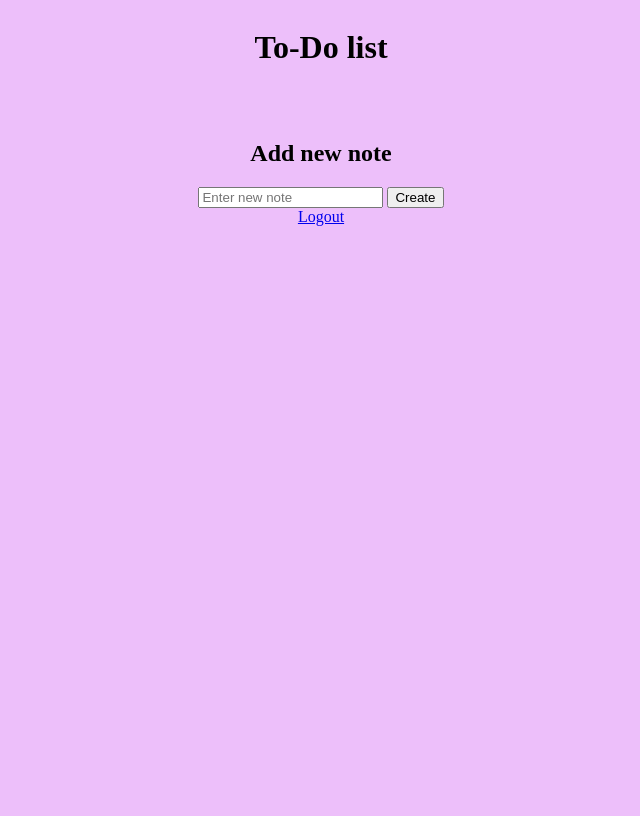
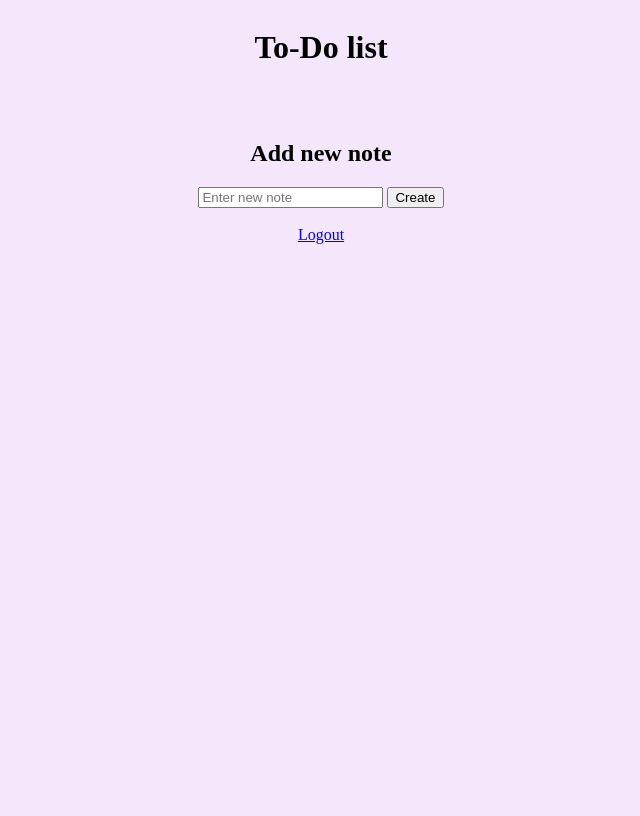
Before and after one commit to MariaGorelik/ToDoList_Flask_mySQL_Docker, a Flask app: template app/templates/index.html in a window 1280 px wide. Shown: the whole page, without its empty margins (319-959 px from the left). Run offline with Flask 3, Linux system fonts and the light colour scheme; the template is opened without the code that fills it, so the values that code supplies are empty.

Commit message:
Change background colors

```diff
--- a/app/templates/index.html
+++ b/app/templates/index.html
@@ -4,7 +4,7 @@
 <title>To-Do list</title>
 <style>
 body {
-        background-color: #EDBFFA;
+        background-color: #F4E7FC;
     }
 .container {
   display: flex;
@@ -35,6 +35,7 @@ body {
       <input type="text" name="note" placeholder="Enter new note" required>
       <button type="submit">Create</button>
     </form>
+  <br>
   <a href="{{ url_for('logout') }}">Logout</a>
   </div>
 </body>
--- a/app/templates/login.html
+++ b/app/templates/login.html
@@ -4,7 +4,7 @@
     <title>Sign in</title>
     <style>
         body {
-            background-color: #FAF0BF;
+            background-color: #FCFADC;
         }
         .container {
             display: flex;
--- a/app/templates/sign_up.html
+++ b/app/templates/sign_up.html
@@ -5,7 +5,7 @@
     <title>Sigh up</title>
     <style>
         body {
-            background-color: #FAF0BF;
+            background-color: #FCFADC;
         }
         .container {
             display: flex;
```
Also changed, not shown: 3 other files.
